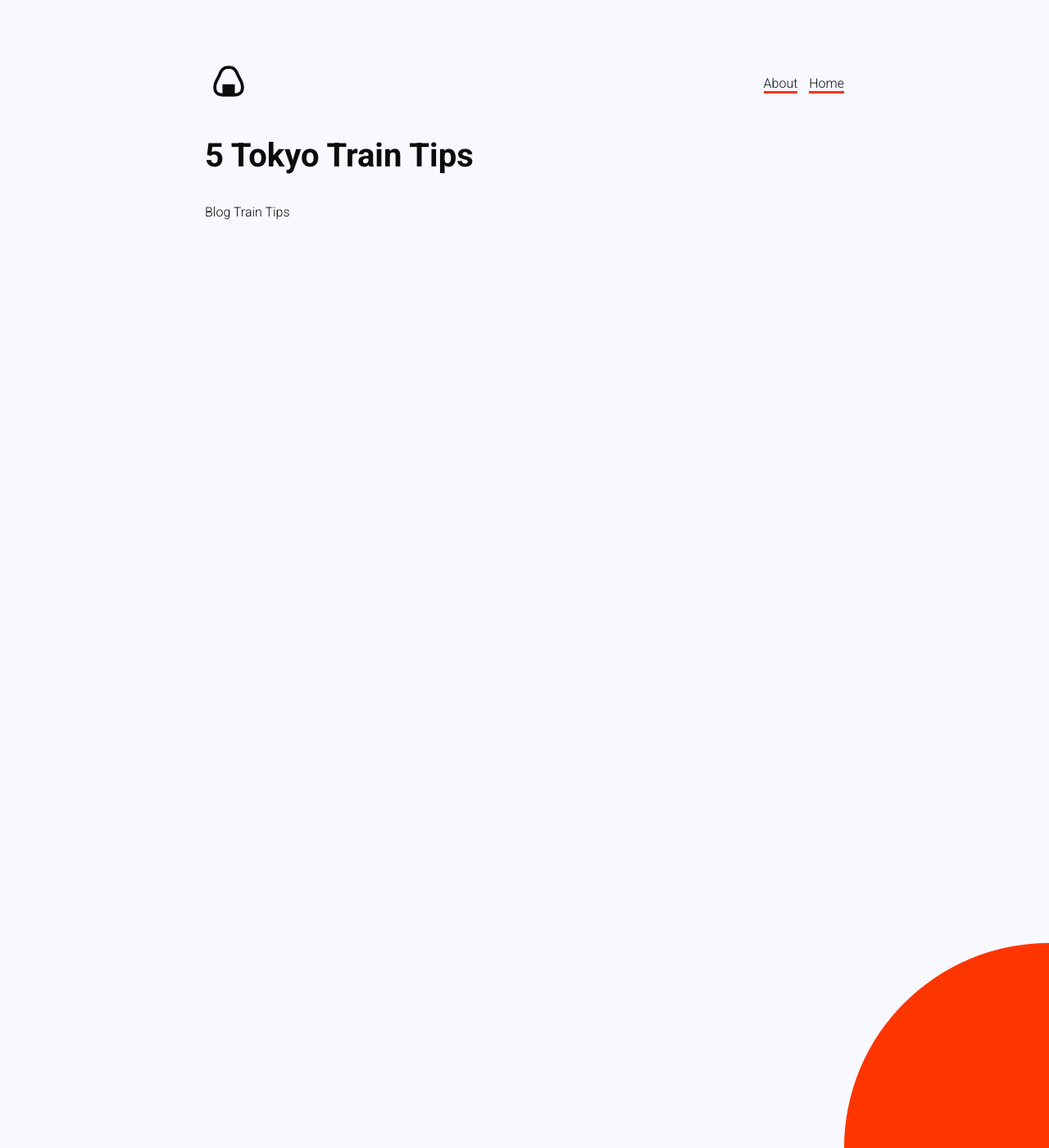
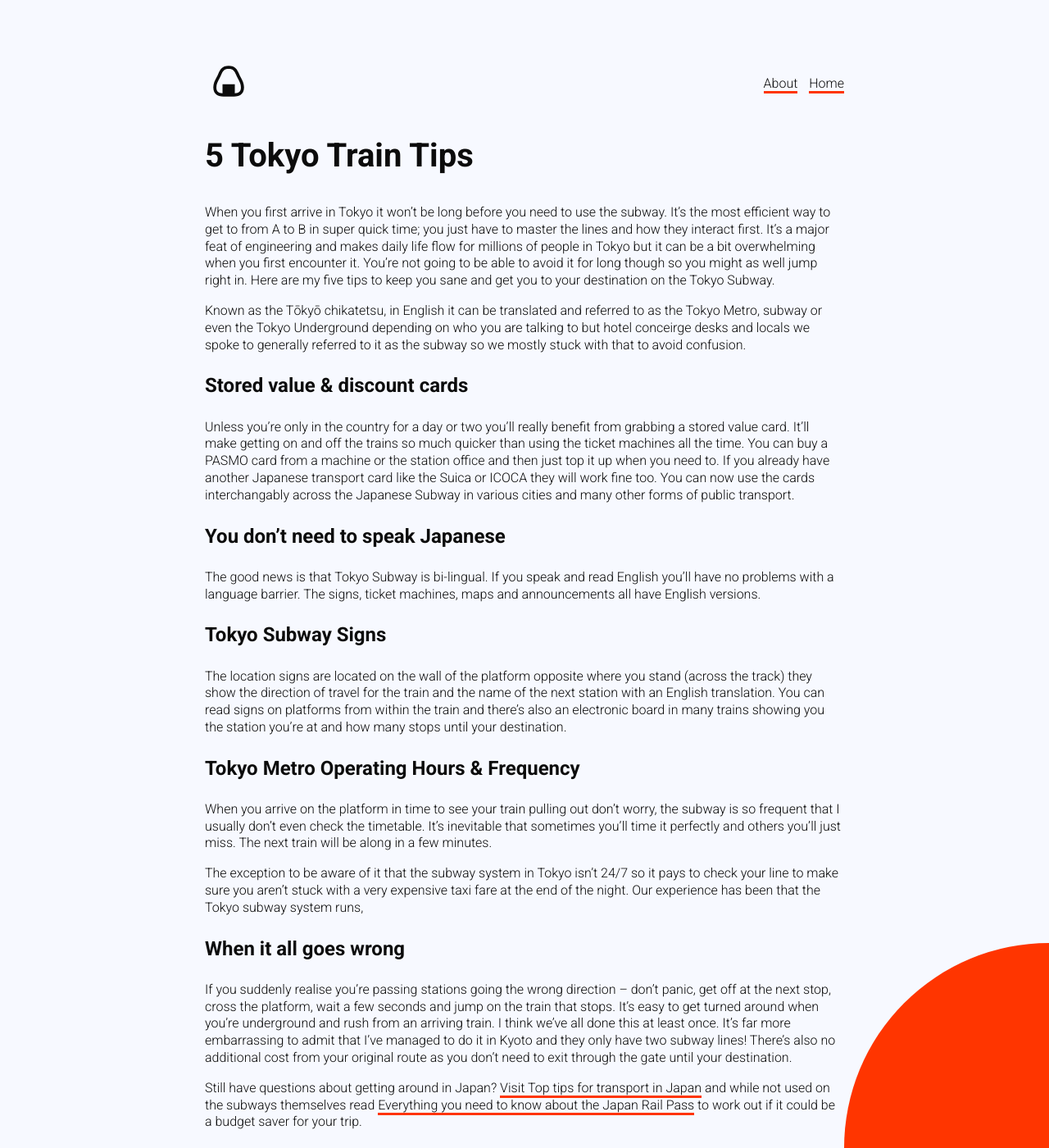
Before and after one commit to koolmilk/anightinjapan, a Jekyll site: the page built from _posts/2020-01-01-train.markdown, in a window 1280 px wide and 1400 px high. Shown: the whole window at 82% size. Built offline with Jekyll 4.4.1, drawn with Linux system fonts in a browser that asks for light colours.

Commit message:
Updated Train

```diff
--- a/_posts/2020-01-01-train.markdown
+++ b/_posts/2020-01-01-train.markdown
@@ -5,4 +5,30 @@
   the Tokyo Subway.
 ---
 
-Blog Train Tips
+When you first arrive in Tokyo it won’t be long before you need to use the subway.  It’s the most efficient way to get to from A to B in super quick time; you just have to master the lines and how they interact first. It’s a major feat of engineering and makes daily life flow for millions of people in Tokyo but it can be a bit overwhelming when you first encounter it.  You’re not going to be able to avoid it for long though so you might as well jump right in.  Here are my five tips to keep you sane and get you to your destination on the Tokyo Subway.
+
+Known as the Tōkyō chikatetsu, in English it can be translated and referred to as the Tokyo Metro, subway or even the Tokyo Underground depending on who you are talking to but hotel conceirge desks and locals we spoke to generally referred to it as the subway so we mostly stuck with that to avoid confusion.
+
+### Stored value & discount cards
+
+Unless you’re only in the country for a day or two you’ll really benefit from grabbing a stored value card.  It’ll make getting on and off the trains so much quicker than using the  ticket machines all the time.  You can buy a PASMO card from a machine or the station office and then just top it up when you need to.  If you already have another Japanese transport card like the Suica or ICOCA they will work fine too.  You can now use the cards interchangably across the Japanese Subway in various cities and many other forms of public transport.
+
+### You don’t need to speak Japanese
+
+The good news is that Tokyo Subway is bi-lingual.  If you speak and read English you’ll have no problems with a language barrier. The signs, ticket machines, maps and announcements all have English versions.
+
+### Tokyo Subway Signs
+
+The location signs are located on the wall of the platform opposite where you stand (across the track) they show the direction of travel for the train and the name of the next station with an English translation.  You can read signs on platforms from within the train and there’s also an electronic board in many trains showing you the station you’re at and how many stops until your destination.
+
+### Tokyo Metro Operating Hours & Frequency
+
+When you arrive on the platform in time to see your train pulling out don’t worry, the subway is so frequent that I usually don’t even check the timetable.  It’s inevitable that sometimes you’ll time it perfectly and others you’ll just miss.  The next train will be along in a few minutes.
+
+The exception to be aware of it that the subway system in Tokyo isn’t 24/7 so it pays to check your line to make sure you aren’t stuck with a very expensive taxi fare at the end of the night.  Our experience has been that the Tokyo subway system runs,
+
+### When it all goes wrong
+
+If you suddenly realise you’re passing stations going the wrong direction – don’t panic, get off at the next stop, cross the platform, wait a few seconds and jump on the train that stops.  It’s easy to get turned around when you’re underground and rush from an arriving train.  I think we’ve all done this at least once.  It’s far more embarrassing to admit that I’ve managed to do it in Kyoto and they only have two subway lines!  There’s also no additional cost from your original route as you don’t need to exit through the gate until your destination.
+
+Still have questions about getting around in Japan? [Visit Top tips for transport in Japan](https://www.2aussietravellers.com/top-tips-for-transport-in-japan/ ) and while not used on the subways themselves read [Everything you need to know about the Japan Rail Pass](https://www.2aussietravellers.com/japan-rail-pass/) to work out if it could be a budget saver for your trip.
```
